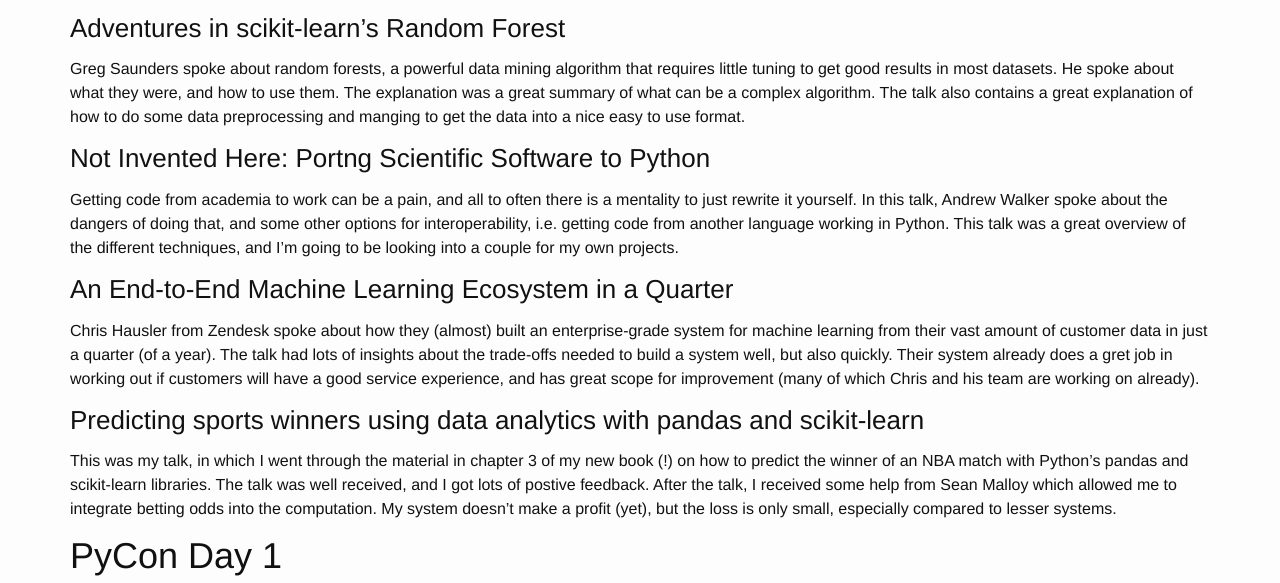
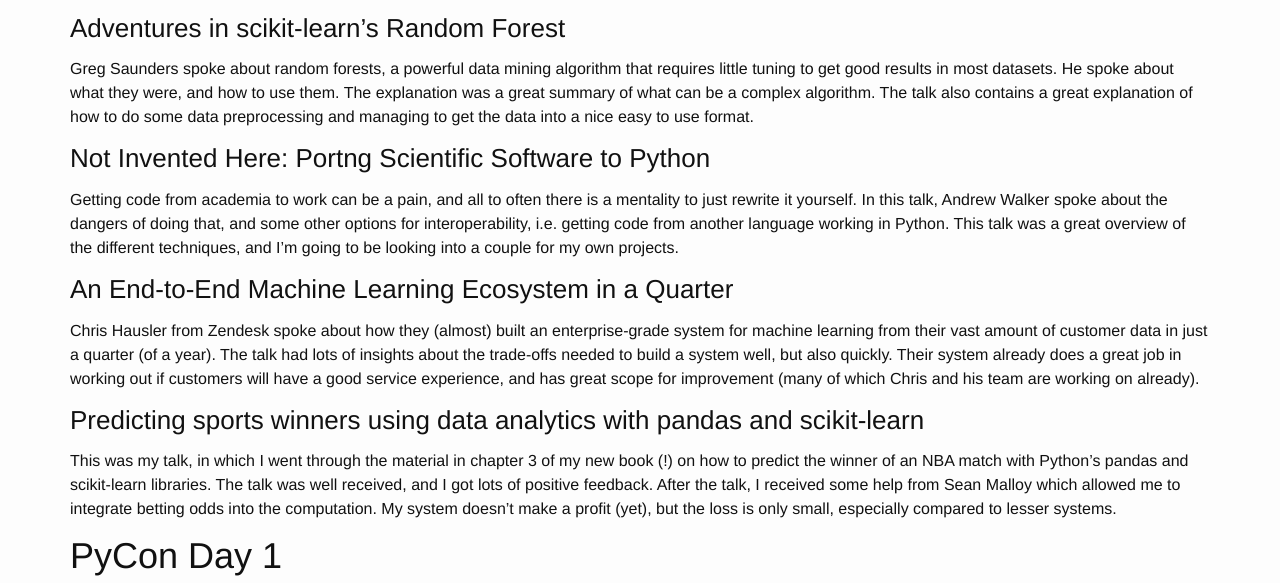
Before and after one commit to dataPipelineAU/jwebsite, a Jekyll site: the page built from _posts/2015-08-03-summary-of-pyconau.markdown, in a window 1280 px wide and 1400 px high, scrolled down 674 px. Shown: the part 200-783 px from the top of the window. Built offline with Jekyll 4.4.1, drawn with Linux system fonts in a browser that asks for light colours; some of the changed text lies outside the part shown.

Commit message:
Fixed typos

```diff
--- a/_posts/2015-08-03-summary-of-pyconau.markdown
+++ b/_posts/2015-08-03-summary-of-pyconau.markdown
@@ -26,7 +26,7 @@
 Greg Saunders spoke about random forests, a powerful data mining algorithm that requires little tuning to get good results in most datasets.
 He spoke about what they were, and how to use them.
 The explanation was a great summary of what can be a complex algorithm.
-The talk also contains a great explanation of how to do some data preprocessing and manging to get the data into a nice easy to use format.
+The talk also contains a great explanation of how to do some data preprocessing and managing to get the data into a nice easy to use format.
 
 ### Not Invented Here: Portng Scientific Software to Python
 Getting code from academia to work can be a pain, and all to often there is a mentality to just rewrite it yourself.
@@ -36,11 +36,11 @@
 ###An End-to-End Machine Learning Ecosystem in a Quarter
 Chris Hausler from Zendesk spoke about how they (almost) built an enterprise-grade system for machine learning from their vast amount of customer data in just a quarter (of a year).
 The talk had lots of insights about the trade-offs needed to build a system well, but also quickly.
-Their system already does a gret job in working out if customers will have a good service experience, and has great scope for improvement (many of which Chris and his team are working on already).
+Their system already does a great job in working out if customers will have a good service experience, and has great scope for improvement (many of which Chris and his team are working on already).
 
 ###Predicting sports winners using data analytics with pandas and scikit-learn
 This was my talk, in which I went through the material in chapter 3 of my new book (!) on how to predict the winner of an NBA match with Python's pandas and scikit-learn libraries.
-The talk was well received, and I got lots of postive feedback.
+The talk was well received, and I got lots of positive feedback.
 After the talk, I received some help from Sean Malloy which allowed me to integrate betting odds into the computation.
 My system doesn't make a profit (yet), but the loss is only small, especially compared to lesser systems.
 
```
Also changed, not shown: other parts of _posts/2015-08-03-summary-of-pyconau.markdown (+1 -1 lines).
